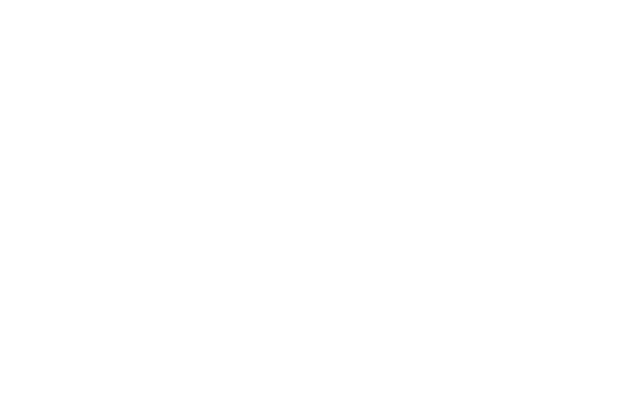
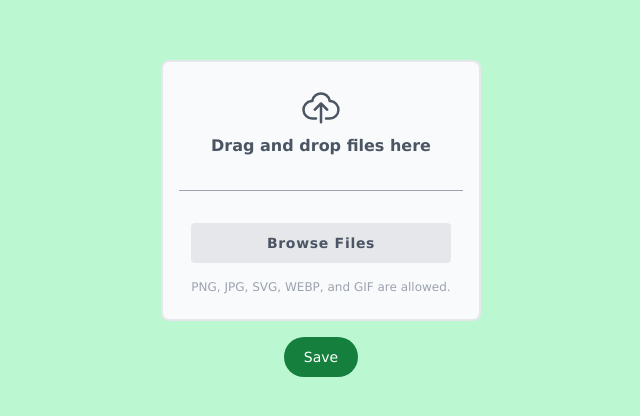
Before and after one commit to AnjaleeNeelika/Hand_Gesture_Detection_System, a React (Vite) app in the folder frontend/: page /uploadPage in a window 1280 px wide. Before the commit this address had no page. Shown: the part 182-598 px from the top of the page, without its empty margins (319-959 px from the left). Built offline with nearby package versions, Linux system fonts and the light colour scheme.

Commit message:
page 2 done

```diff
--- a/frontend/src/App.jsx
+++ b/frontend/src/App.jsx
@@ -2,15 +2,17 @@
 import { BrowserRouter, Routes, Route } from 'react-router-dom';
 import Dashbord from './pages/dashbord';
 import VideoUploadPage from './pages/VideoUploadPage';
+import VideoUploadPageeee from './pages/VideoUploadPageeee';
 
 
 const App = () => {
   return (
-    <div>
+    <div className='bg-green-200'>
       <BrowserRouter>
         <Routes>
           <Route path="/" element={<Dashbord />} />
           <Route path="/videoUploadPage" element={<VideoUploadPage />} />
+          <Route path="/uploadPage" element={<VideoUploadPageeee />} />
         </Routes>
       </BrowserRouter>
     </div>
--- a/frontend/src/pages/VideoUploadPage.jsx
+++ b/frontend/src/pages/VideoUploadPage.jsx
@@ -10,15 +10,15 @@
 
 export default function VideoUploadPage() {
     return (
-        <div className="flex items-center justify-center h-screen bg-green-200">
-            <Card className="w-96 bg-gray-100 p-5">
-                <CardHeader className=' p-2'>
-                    <Typography variant="h4" className=' p-10'>
-                        UI/UX Review Check
+        <div className="flex items-center justify-center h-screen ">
+            <Card className="w-150 bg-gray-100 p-5 rounded-lg">
+                <CardHeader >
+                    <Typography variant="h4" className=' p-8'>
+                        Choose the video input type
                     </Typography>
                 </CardHeader>
 
-                <CardBody>
+                <CardBody className=' p-5'>
                     <div className="flex items-center mb-4">
                         <input
                             id="default-radio-1"
@@ -51,8 +51,8 @@
                     </div>
                 </CardBody>
 
-                <CardFooter className="pt-4">
-                    <Button>Submit</Button>
+                <CardFooter className="pt-4 self-end">
+                    <button type="button" class="text-white bg-green-700 hover:bg-green-800 focus:outline-none focus:ring-4 focus:ring-green-300 font-medium rounded-full text-sm px-5 py-2.5 text-center me-2 mb-2 dark:bg-green-600  ">Green</button>
                 </CardFooter>
             </Card>
         </div>
--- /dev/null
+++ b/frontend/src/pages/VideoUploadPageeee.jsx
@@ -0,0 +1,36 @@
+import React from 'react';
+
+export default function VideoUploadPageeee() {
+    return (
+        <div className="flex flex-col items-center justify-center h-screen">
+            <div className='flex-col'>
+                <div
+                    className="bg-gray-50 text-center px-4 w-80 flex flex-col items-center justify-center cursor-pointer border-2 rounded-lg">
+                    <div className="py-6">
+                        <svg xmlns="http://www.w3.org/2000/svg" className="w-10 mb-2 fill-gray-600 inline-block" viewBox="0 0 32 32">
+                            <path
+                                d="M23.75 11.044a7.99 7.99 0 0 0-15.5-.009A8 8 0 0 0 9 27h3a1 1 0 0 0 0-2H9a6 6 0 0 1-.035-12 1.038 1.038 0 0 0 1.1-.854 5.991 5.991 0 0 1 11.862 0A1.08 1.08 0 0 0 23 13a6 6 0 0 1 0 12h-3a1 1 0 0 0 0 2h3a8 8 0 0 0 .75-15.956z"
+                                data-original="#000000" />
+                            <path
+                                d="M20.293 19.707a1 1 0 0 0 1.414-1.414l-5-5a1 1 0 0 0-1.414 0l-5 5a1 1 0 0 0 1.414 1.414L15 16.414V29a1 1 0 0 0 2 0V16.414z"
+                                data-original="#000000" />
+                        </svg>
+                        <h4 className="text-base font-semibold text-gray-600">Drag and drop files here</h4>
+                    </div>
+                    <hr className="w-full border-gray-400 my-2" />
+                    <div className="py-6">
+                        <input type="file" id='uploadFile1' className="hidden" />
+                        <label htmlFor="uploadFile1"
+                            className="block px-6 py-2.5 rounded text-gray-600 text-sm tracking-wider font-semibold border-none outline-none bg-gray-200 hover:bg-gray-100">Browse Files</label>
+                        <p className="text-xs text-gray-400 mt-4">PNG, JPG, SVG, WEBP, and GIF are allowed.</p>
+                    </div>
+                </div>
+            </div>
+            <div className="mt-4">
+                <button type="button" className="text-white bg-green-700 hover:bg-green-800 focus:outline-none focus:ring-4 focus:ring-green-300 font-medium rounded-full text-sm px-5 py-2.5 text-center dark:bg-green-600">
+                    Save
+                </button>
+            </div>
+        </div>
+    );
+}
```
